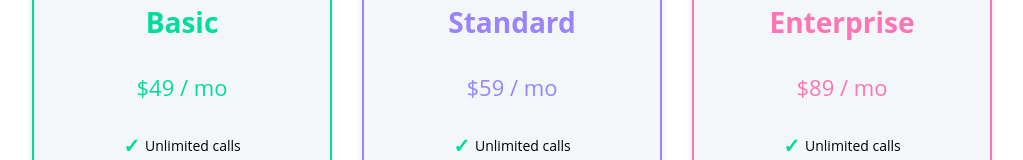
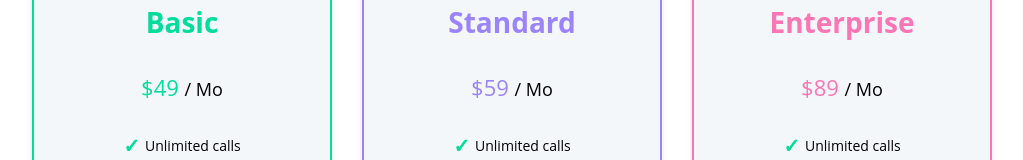
Before and after one commit to obrm/pricing-table, a React (Vite) app: page / in a window 1280 px wide. Shown: the part 251-411 px from the top of the page, without its empty margins (128-1151 px from the left). Built offline with nearby package versions, Linux system fonts and the light colour scheme.

Commit message:
refactor

```diff
--- a/src/components/Price.tsx
+++ b/src/components/Price.tsx
@@ -5,7 +5,14 @@ interface PriceProps {
 }
 
 const Price: React.FC<PriceProps> = ({ price }) => {
-  return <p className="price">${price} / mo</p>;
+  return (
+    <p className="price">
+      ${price}{' '}
+      <span className="month">
+        / Mo
+      </span>
+    </p>
+  );
 };
 
 export default Price;
```
